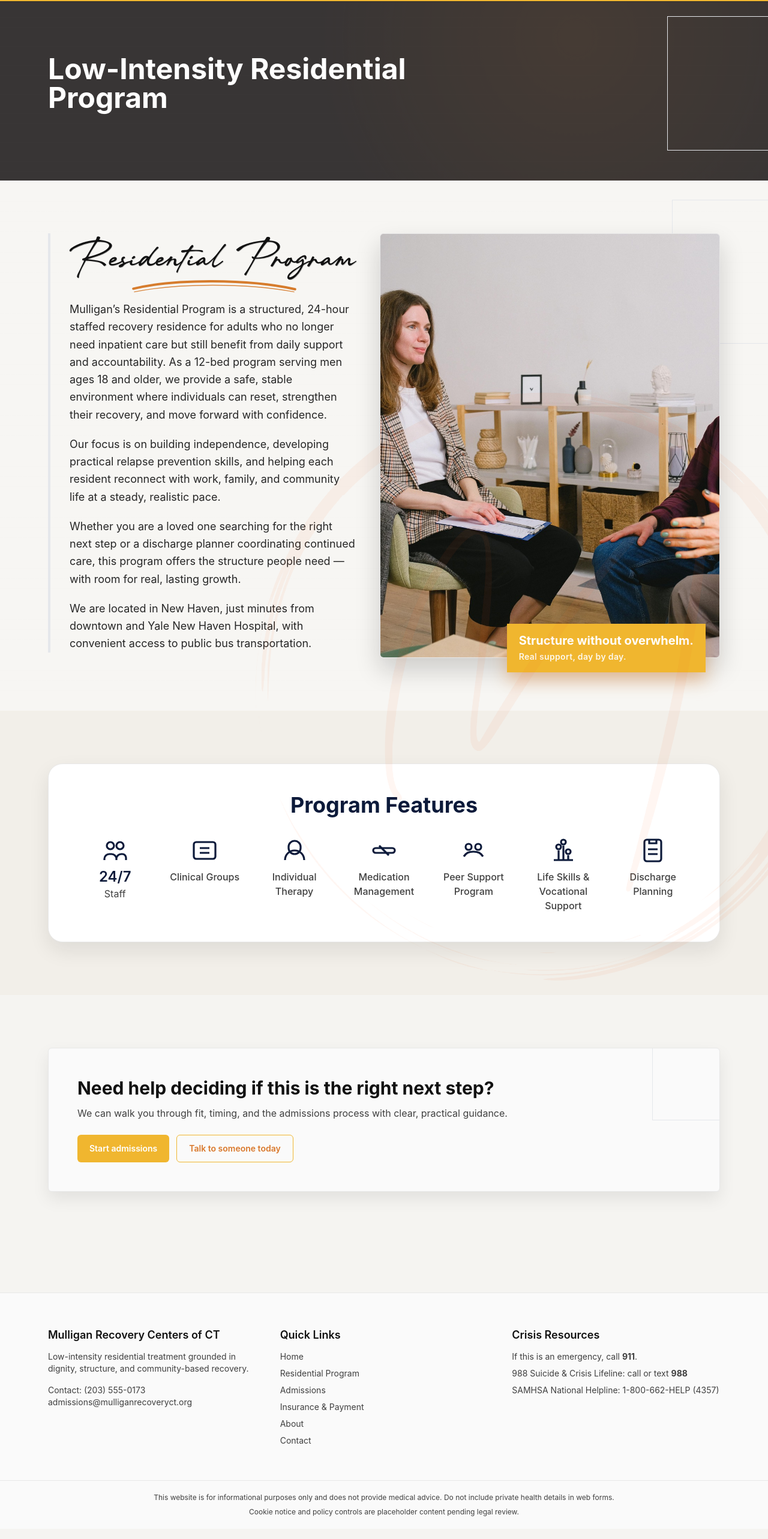
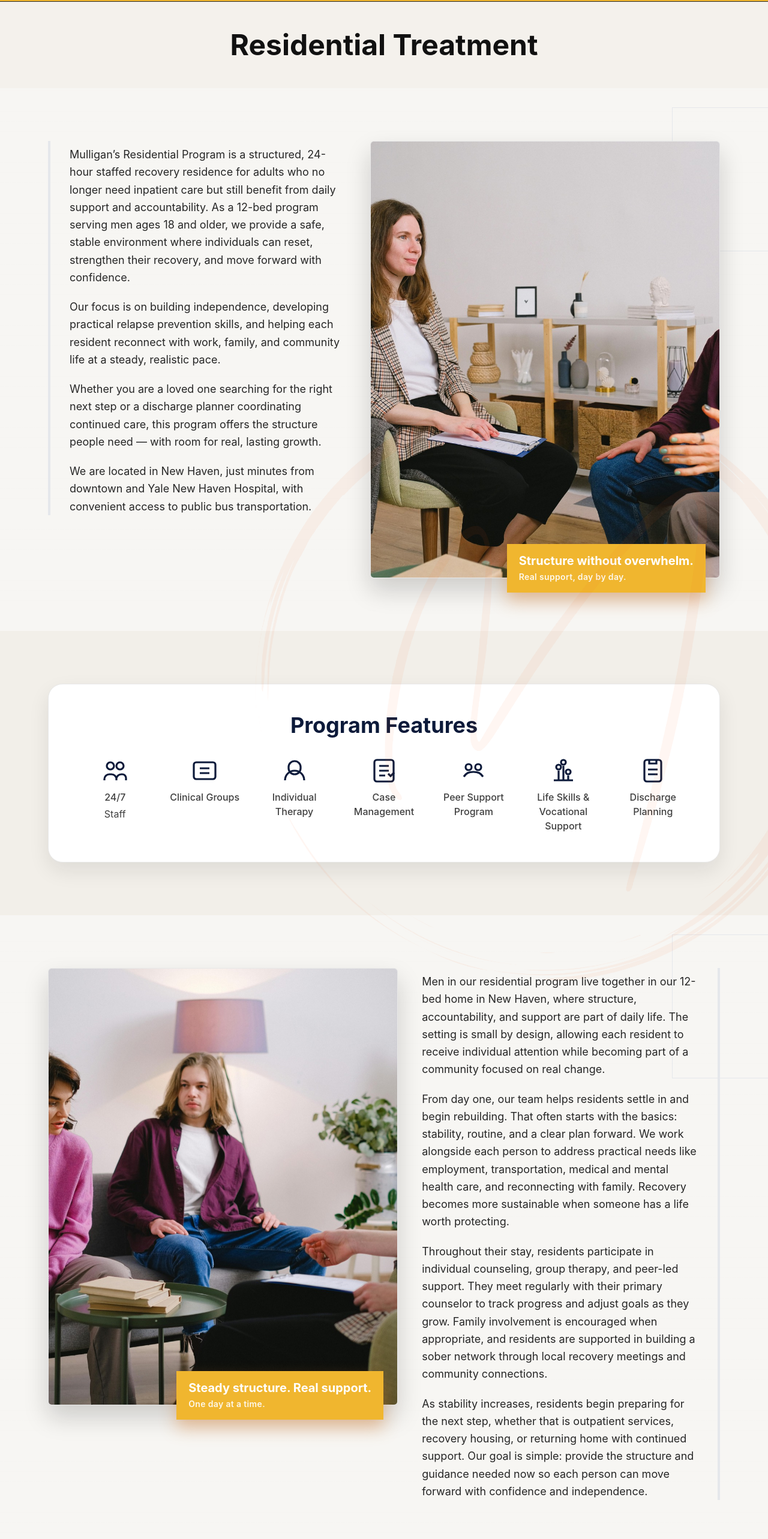
Before and after one commit to MaxMRC-CT/mulligan-recovery-ct, a Next.js app: page /programs in a window 1280 px wide. Shown: the part 138-2704 px from the top of the page at 60% size. Built offline with nearby package versions, Linux system fonts and the light colour scheme.

Commit message:
Header Changes

```diff
--- a/app/(routes)/programs/page.tsx
+++ b/app/(routes)/programs/page.tsx
@@ -1,12 +1,6 @@
-import localFont from "next/font/local";
 import { CtaSection } from "@/components/cta-section";
 import { PageHero } from "@/components/page-hero";
 import { ContentImage } from "@/components/ui/content-image";
-
-const handwritten = localFont({
-  src: "../../fonts/Valen Valentine Script.otf",
-  display: "swap"
-});
 
 export const metadata = {
   title: "Programs"
@@ -15,10 +9,7 @@ export const metadata = {
 export default function ProgramsPage() {
   return (
     <>
-      <PageHero
-        title="Low-Intensity Residential Program"
-        showEyebrow={false}
-      />
+      <PageHero title="Residential Treatment" />
       <section className="section relative overflow-hidden bg-[#f7f6f3] pt-10">
         <div
           aria-hidden="true"
@@ -28,20 +19,7 @@ export default function ProgramsPage() {
         <div className="container relative">
           <div className="grid gap-10 md:grid-cols-[0.92fr_1.08fr] md:items-start">
             <div className="relative border-l-4 border-primary/80 pl-6 md:pl-8">
-              <h2
-                className={`${handwritten.className} relative inline-block whitespace-nowrap text-5xl leading-[0.95] text-neutral-900 [text-shadow:0.6px_0.6px_0_rgba(17,17,17,0.22)] md:text-7xl`}
-              >
-                Residential Program
-                <svg
-                  viewBox="0 0 640 92"
-                  className="pointer-events-none absolute -bottom-9 left-0 h-10 w-[101%]"
-                  aria-hidden="true"
-                >
-                  <path d="M10 56 C 170 18, 450 18, 630 58" fill="none" stroke="#d67c2d" strokeWidth="9" strokeLinecap="round" />
-                  <path d="M14 68 C 184 34, 440 34, 626 68" fill="none" stroke="#d67c2d" strokeWidth="3" strokeLinecap="round" opacity="0.9" />
-                </svg>
-              </h2>
-              <p className="mt-10 max-w-3xl text-lg leading-relaxed text-neutral-800">
+              <p className="mt-2 max-w-3xl text-lg leading-relaxed text-neutral-800">
                 Mulligan’s Residential Program is a structured, 24-hour staffed recovery residence for adults who no
                 longer need inpatient care but still benefit from daily support and accountability. As a 12-bed program
                 serving men ages 18 and older, we provide a safe, stable environment where individuals can reset,
@@ -87,7 +65,7 @@ export default function ProgramsPage() {
                     <path d="M8 11a3 3 0 1 1 0-6 3 3 0 0 1 0 6Zm8 0a3 3 0 1 1 0-6 3 3 0 0 1 0 6ZM3 20v-1a4 4 0 0 1 4-4h2a4 4 0 0 1 4 4v1M13 20v-1a4 4 0 0 1 4-4h1a3 3 0 0 1 3 3v2" />
                   </svg>
                 </div>
-                <p className="mt-2 text-2xl font-semibold leading-none text-[#0c1a3a]">24/7</p>
+                <p className="mt-2 text-base font-medium text-neutral-700">24/7</p>
                 <p className="mt-1 text-base text-neutral-700">Staff</p>
               </article>
 
@@ -114,11 +92,12 @@ export default function ProgramsPage() {
               <article className="flex flex-col items-center text-center">
                 <div className="h-12 w-12 text-[#0c1a3a]">
                   <svg viewBox="0 0 24 24" fill="none" stroke="currentColor" strokeWidth="1.6" aria-hidden="true">
-                    <rect x="3" y="10" width="18" height="4" rx="2" />
-                    <path d="m8 8 8 8" />
+                    <rect x="4" y="3" width="16" height="18" rx="2" />
+                    <path d="M8 8h8M8 12h8M8 16h5" />
+                    <path d="m15.5 14.5 2 2 3-3" />
                   </svg>
                 </div>
-                <p className="mt-2 text-base font-medium text-neutral-700">Medication Management</p>
+                <p className="mt-2 text-base font-medium text-neutral-700">Case Management</p>
               </article>
 
               <article className="flex flex-col items-center text-center">
@@ -157,6 +136,54 @@ export default function ProgramsPage() {
           </div>
         </div>
       </section>
+      <section className="section relative overflow-hidden bg-[#f7f6f3] pt-0">
+        <div
+          aria-hidden="true"
+          className="pointer-events-none absolute inset-0 opacity-40 [background:repeating-linear-gradient(0deg,transparent,transparent_16px,rgba(17,17,17,0.02)_17px)]"
+        />
+        <div aria-hidden="true" className="pointer-events-none absolute -right-20 top-8 hidden h-60 w-60 border border-primary/30 md:block" />
+        <div className="container relative">
+          <div className="grid gap-10 md:grid-cols-[1.08fr_0.92fr] md:items-start">
+            <div className="relative">
+              <ContentImage
+                src="/images/programs/group-room.jpg"
+                alt="Residents meeting with a counselor in a calm living-room style setting"
+                ratio="portrait"
+                className="md:[&>div]:shadow-[0_20px_40px_rgba(17,17,17,0.18)]"
+              />
+              <div className="absolute -bottom-6 right-4 bg-primary px-5 py-4 text-white shadow-[0_14px_28px_rgba(214,124,45,0.42)] md:right-6">
+                <p className="text-xl font-bold leading-tight">Steady structure. Real support.</p>
+                <p className="mt-1 text-sm font-semibold tracking-wide text-white/90">One day at a time.</p>
+              </div>
+            </div>
+
+            <div className="relative border-r-4 border-primary/80 pr-6 md:pr-8">
+              <p className="mt-2 max-w-3xl text-lg leading-relaxed text-neutral-800">
+                Men in our residential program live together in our 12-bed home in New Haven, where structure,
+                accountability, and support are part of daily life. The setting is small by design, allowing each
+                resident to receive individual attention while becoming part of a community focused on real change.
+              </p>
+              <p className="mt-5 max-w-3xl text-lg leading-relaxed text-neutral-800">
+                From day one, our team helps residents settle in and begin rebuilding. That often starts with the
+                basics: stability, routine, and a clear plan forward. We work alongside each person to address
+                practical needs like employment, transportation, medical and mental health care, and reconnecting with
+                family. Recovery becomes more sustainable when someone has a life worth protecting.
+              </p>
+              <p className="mt-5 max-w-3xl text-lg leading-relaxed text-neutral-800">
+                Throughout their stay, residents participate in individual counseling, group therapy, and peer-led
+                support. They meet regularly with their primary counselor to track progress and adjust goals as they
+                grow. Family involvement is encouraged when appropriate, and residents are supported in building a
+                sober network through local recovery meetings and community connections.
+              </p>
+              <p className="mt-5 max-w-3xl text-lg leading-relaxed text-neutral-800">
+                As stability increases, residents begin preparing for the next step, whether that is outpatient
+                services, recovery housing, or returning home with continued support. Our goal is simple: provide the
+                structure and guidance needed now so each person can move forward with confidence and independence.
+              </p>
+            </div>
+          </div>
+        </div>
+      </section>
       <CtaSection
         heading="Need help deciding if this is the right next step?"
         body="We can walk you through fit, timing, and the admissions process with clear, practical guidance."
--- a/components/page-hero.tsx
+++ b/components/page-hero.tsx
@@ -4,19 +4,11 @@ type PageHeroProps = {
   showEyebrow?: boolean;
 };
 
-export function PageHero({ title, subtitle, showEyebrow = true }: PageHeroProps) {
+export function PageHero({ title }: PageHeroProps) {
   return (
-    <section className="section relative overflow-hidden bg-[#383535] pb-7 pt-12">
-      <div
-        aria-hidden="true"
-        className="pointer-events-none absolute inset-0 opacity-25 [background:radial-gradient(circle_at_75%_20%,rgba(214,124,45,0.35),transparent_45%),repeating-linear-gradient(0deg,transparent,transparent_15px,rgba(255,255,255,0.04)_16px)]"
-      />
-      <div aria-hidden="true" className="pointer-events-none absolute -right-14 top-6 hidden h-56 w-56 border border-primary/30 md:block" />
-      <div className="container relative">
-        {showEyebrow ? <p className="text-xs uppercase tracking-[0.14em] text-primary">Mulligan Recovery Centers of CT</p> : null}
-        <h1 className={`${showEyebrow ? "mt-3" : "mt-0"} max-w-3xl text-3xl font-bold leading-tight text-white md:text-5xl`}>{title}</h1>
-        {subtitle ? <p className="mt-4 max-w-2xl text-base text-neutral-200 md:text-lg">{subtitle}</p> : null}
-        <div aria-hidden="true" className="mt-5 h-1.5 w-24 bg-primary/90" />
+    <section className="relative bg-[#F4F1EC] py-12">
+      <div className="container">
+        {title ? <h1 className="text-center text-3xl font-bold leading-tight text-neutral-900 md:text-5xl">{title}</h1> : null}
       </div>
     </section>
   );
```
